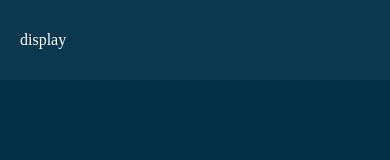
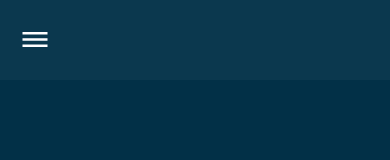
Before and after one commit to nwachukwuoparah/questioner, a Next.js app: page /dashboard/create in a window 390 px wide. Shown: the top 160 px of the page. Built offline with nearby package versions, Linux system fonts and the light colour scheme.

Commit message:
update bux fix

```diff
--- a/src/components/input.tsx
+++ b/src/components/input.tsx
@@ -90,7 +90,7 @@ const Input = ({
 							padding: 10,
 							outline: "none",
 							backgroundColor: "transparent",
-							borderRadius: 8
+							borderRadius: 8,
 						}}
 						{...register(name)}
 						placeholder={placeholder}
@@ -118,7 +118,7 @@ const Input = ({
 						/>
 					</div>
 					<div style={{ lineHeight: 2, color: "red", fontSize: 14 }}>
-						{errors?.[name]?.message}
+						{errors?.["options"] && "Option is required"}
 					</div>
 				</>
 			);
--- a/src/components/layout.tsx
+++ b/src/components/layout.tsx
@@ -1,13 +1,15 @@
 import React, { ReactElement, useState } from "react";
 import styles from "@/styles/dashboard.module.css";
 import Link from "next/link";
-
+import { MdDehaze } from "react-icons/md";
 export default function Layout({ children }: { children: ReactElement }) {
 	const [display, setDisplay] = useState(false);
 	return (
 		<div className={styles.container}>
 			<div
-				className={[styles.overlap, !display ? styles.overlapNone : ''].join(' ')}
+				className={[styles.overlap, !display ? styles.overlapNone : ""].join(
+					" "
+				)}
 				onClick={() => setDisplay(!display)}
 			>
 				<div className={styles.side_bar}>
@@ -27,7 +29,7 @@ export default function Layout({ children }: { children: ReactElement }) {
 			</div>
 			<div className={styles.left_contain}>
 				<div className={styles.header}>
-					<p onClick={() => setDisplay(!display)}>display</p>
+					<MdDehaze className={styles.toggle} onClick={() => setDisplay(!display)} />
 				</div>
 				{children}
 			</div>
--- a/src/pages/dashboard/create.tsx
+++ b/src/pages/dashboard/create.tsx
@@ -13,6 +13,7 @@ import {
 import Layout from "@/components/layout";
 import styles from "@/styles/create.module.css";
 import { createQuestions } from "@/components/request/mutate";
+import { useEffect } from "react";
 
 const Create = () => {
 	const router = useRouter();
@@ -35,7 +36,7 @@ const Create = () => {
 		mutationFn: createQuestions,
 		onSuccess: async (data) => {
 			queryClient.invalidateQueries("get-questions" as QueryFilters);
-			router.push("/_");
+			router.push("/dashboard");
 		},
 		onError: (err) => {
 			console.log(err);
@@ -47,7 +48,6 @@ const Create = () => {
 		const sortedArray = others?.options?.map((obj: any) => obj.option);
 		mutate({ question, options: sortedArray });
 	};
-
 	return (
 		<Layout>
 			<div className={styles.create}>
--- a/src/pages/dashboard/update.tsx
+++ b/src/pages/dashboard/update.tsx
@@ -38,7 +38,7 @@ const Update = () => {
 		mutationFn: updateQuestions,
 		onSuccess: async (data) => {
 			queryClient.invalidateQueries("update-questions" as QueryFilters);
-			router.push("/_");
+			router.push("/dashboard");
 		},
 		onError: (err) => {
 			console.log(err);
--- a/src/styles/dashboard.module.css
+++ b/src/styles/dashboard.module.css
@@ -163,11 +163,19 @@
   justify-content: center;
 }
 
+.toggle {
+  display: none;
+}
 
 @media screen and (max-width: 425px) {
   .left_contain {
     width: 100%;
     height: 90%;
+  }
+
+  .toggle {
+    display: block;
+    font-size: 30px
   }
 
   .left_body_card_container {
```
